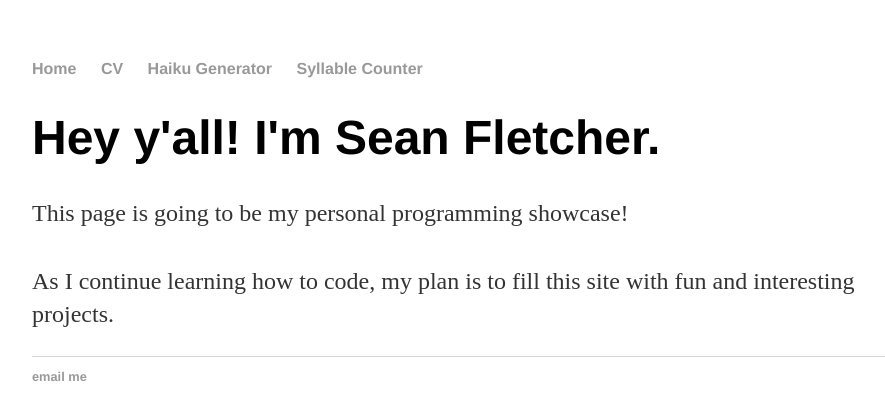
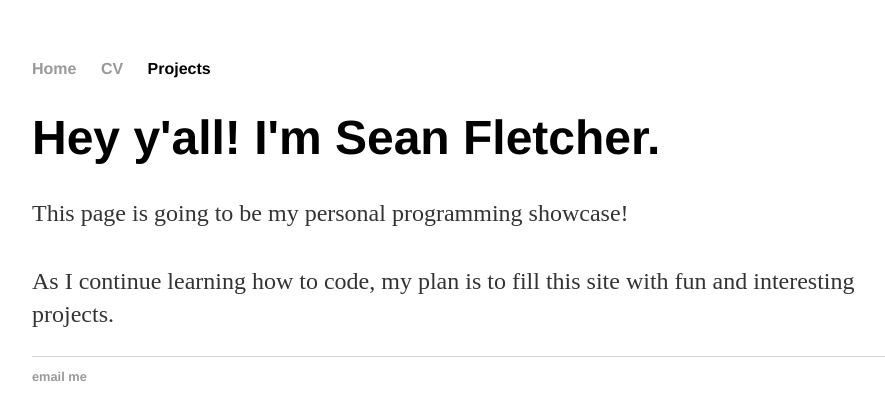
Before and after one commit to SeanEFletcher/SeanEFletcher.github.io, a Jekyll site: the page built from index.html, in a window 1280 px wide. Shown: the top 420 px of the page, without its empty margins (160-1045 px from the left). Built offline with Jekyll 4.4.1, drawn with Linux system fonts in a browser that asks for light colours.

Commit message:
Update default.html

```diff
--- a/_layouts/default.html
+++ b/_layouts/default.html
@@ -12,8 +12,13 @@
 	        	<li><a href="/about">About</a></li>
 			-->
         		<li><a href="/cv">CV</a></li>
-			<li><a href="/haiku">Haiku Generator</a></li>
-			<li><a href="/syllable">Syllable Counter</a></li>
+			<div class="dropdown">
+				<li>Projects</li>
+				<div class="dropdown-content">
+					<a href="/haiku">Haiku Generator</a>
+					<a href="/syllable">Syllable Counter</a>
+				</div>
+			</div>
     		</ul>
 		</nav>
 		<div class="container">
```
